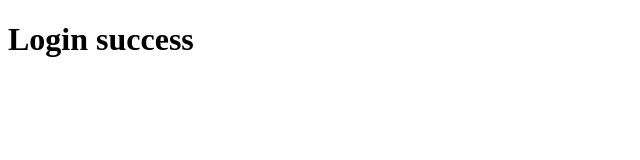
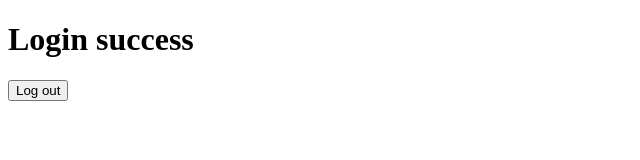
Before and after one commit to jamesandrews23/track-that-bug, a plain HTML site: page src/main/resources/templates/dashboard.html in a window 1280 px wide. Shown: the whole page, without its empty margins (0-640 px from the left). Drawn offline with Linux system fonts and the light colour scheme.

Commit message:
logout button added to dashboard.html

```diff
--- a/src/main/resources/templates/dashboard.html
+++ b/src/main/resources/templates/dashboard.html
@@ -5,5 +5,8 @@
 </head>
 <body>
 <h1>Login success</h1>
+<form method="post" th:action="@{/logout}">
+    <input type="submit" value="Log out"/>
+</form>
 </body>
 </html>
```
